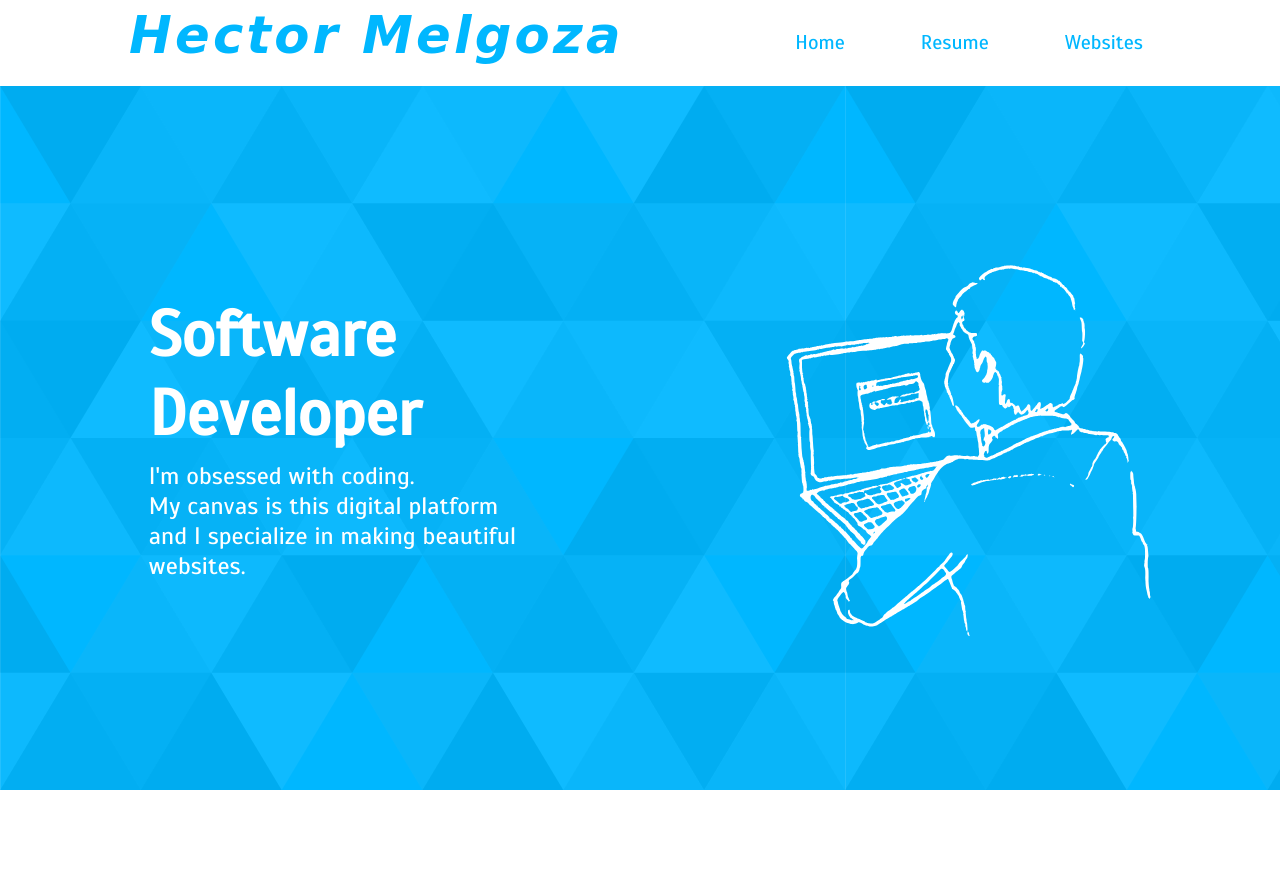
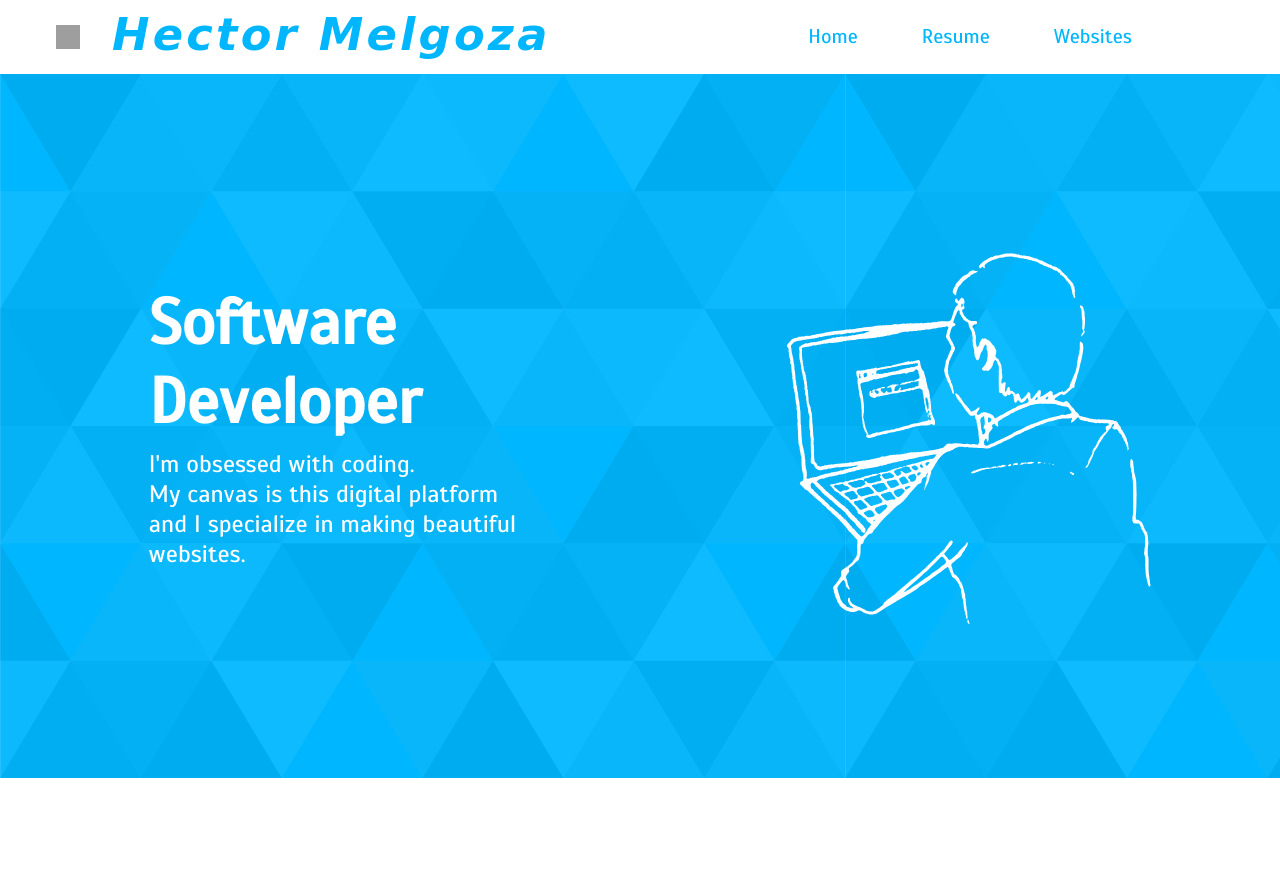
Before and after one commit to hectormelgoza/myportfolio, a PHP site: page / in a window 1280 px wide. After the commit the page ends 778 px from the top, so only its background shows below. Run offline with PHP 8.4, Linux system fonts and the light colour scheme; some web fonts are replaced; grey boxes are pictures that could not be loaded.

Commit message:
Updated title-line

```diff
--- a/index.html
+++ b/index.html
@@ -26,13 +26,16 @@
                 <a href="websites.html">Websites</a>
                 </nav>
 
+   <div class="github">             <a href="https://github.com/hectormelgoza"></a></div>
+
             </div>
 
             <div class="message-container">
                 <div class=msg>
                 <h1>Software <br>
                 Developer</h1>
-                <p>I'm obsessed with coding. <br> My canvas is this digital platform and I specialize in making beautiful websites.</p>
+                <p>I'm obsessed with coding. <br> My canvas is this digital platform
+                    and I specialize in making beautiful websites.</p>
                 </div>
                 <img src="./images/LineDrawingManComputer.svg" alt="man">
             </div>
--- a/portfolio.css
+++ b/portfolio.css
@@ -14,33 +14,43 @@
     margin: auto;
 }
 .title-line{
+    display: flex;
+    justify-content: space-between;
+    align-items: center;
     margin-bottom: 0px;
-    display: flex;
-    justify-content: space-around;
-    text-align: center;
-    background-color: white;
+
 }
 h2{
-    margin-left: 5.5%;
-    margin-top: .3rem;
-    font-size: 3.2rem;
+    margin-left: 7rem;
+    margin-bottom: .8rem;
+    margin-top: .5rem;
+    font-size: 2.8rem;
     font-style: italic;
     color: #00b7ff;
     font-family: 'Arizonia', cursive;
     letter-spacing: .2rem;
 }
 nav{
-    padding: 1.9rem;
+    margin-right: 7rem;
+
+
 }
 a{
-    margin-right: 24px;
+    margin-right: 12px;
+    padding: 0rem 1.5rem;
+
     font-size: 20px;
-    padding: .5rem 1.5rem;
     text-decoration: none;
     color: #00b7ff;
     font-family: 'Scada', sans-serif;
 }
-
+.github{
+    position: absolute;
+    margin-left: 3.5rem;
+    background-image: url(./images/github.svg);
+    width: 24px;
+    height: 24px;
+}
 .message-container{
     margin-top: 0px;
     height: 88vh;
```
